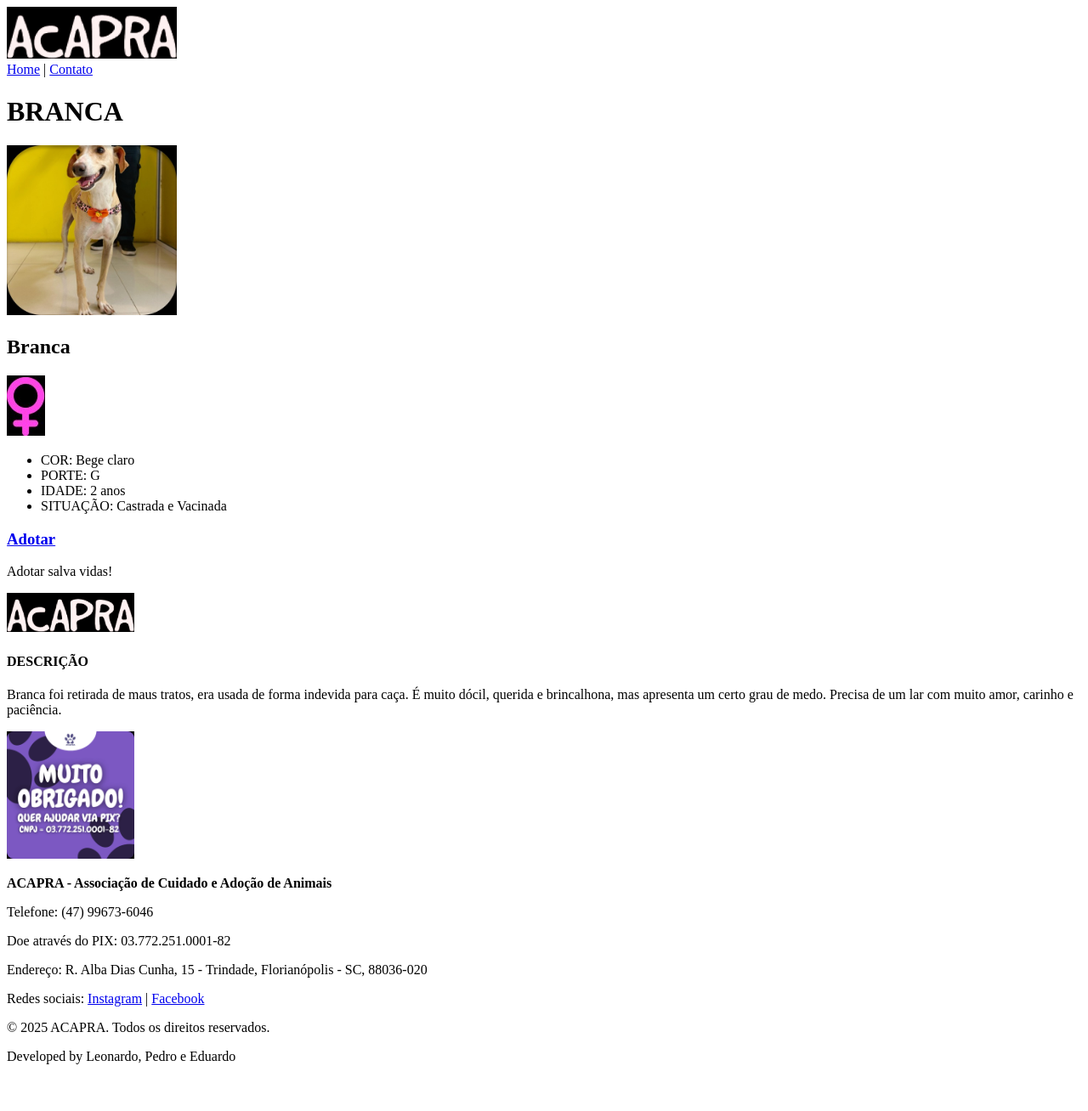
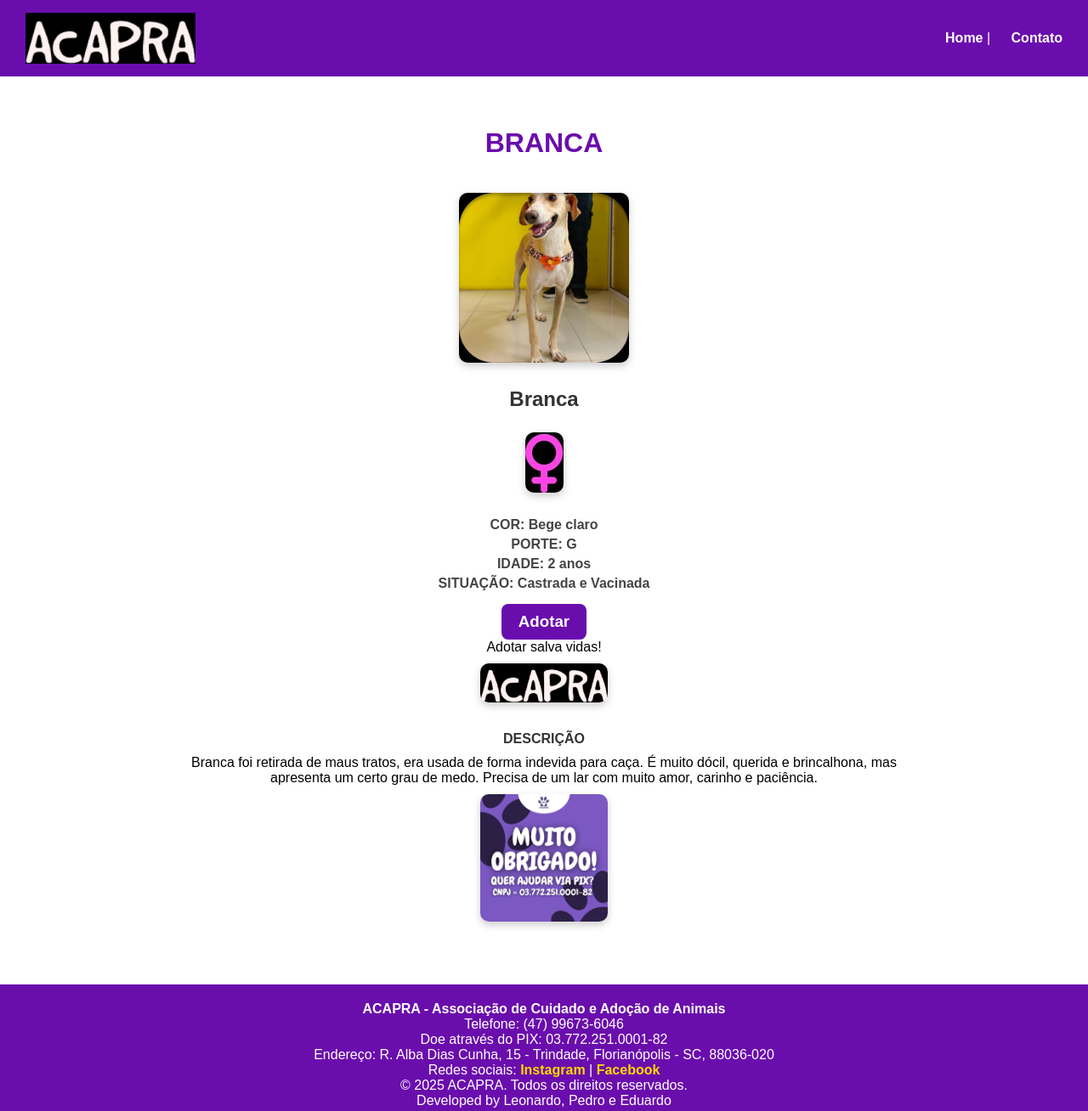
Before and after one commit to TRxcha/A2lpe, a plain HTML site: page PAGES/caes/branca.html in a window 1280 px wide. Shown: the whole page at 85% size. Before the commit the page ends 1269 px from the top, so only its background shows below. Drawn offline with Linux system fonts and the light colour scheme.

Commit message:
projeto finalizado

```diff
--- /dev/null
+++ b/CSS/caes.css
@@ -0,0 +1,109 @@
+/* Reset básico */
+* {
+  margin: 0;
+  padding: 0;
+  box-sizing: border-box;
+  font-family: Arial, sans-serif;
+}
+
+/* ------------------- */
+/* HEADER */
+header {
+  background-color: #6a0dad;
+  color: white;
+  display: flex;
+  justify-content: space-between;
+  align-items: center;
+  padding: 15px 30px;
+}
+
+header img {
+  height: 60px;
+}
+
+header nav a {
+  color: white;
+  text-decoration: none;
+  margin-left: 20px;
+  font-weight: bold;
+  transition: 0.3s;
+}
+
+header nav a:hover {
+  color: #ddd;
+}
+
+/* ------------------- */
+/* MAIN */
+main {
+  max-width: 900px;
+  margin: 40px auto;
+  padding: 20px;
+  text-align: center;
+}
+
+main h1 {
+  color: #6a0dad;
+  margin-bottom: 30px;
+}
+
+main h2 {
+  margin: 15px 0;
+  color: #333;
+}
+
+main h3 {
+  color: white;
+  background-color: #6a0dad;
+  display: inline-block;
+  padding: 10px 20px;
+  border-radius: 8px;
+  transition: 0.3s;
+}
+
+main h3:hover {
+  background-color: #520a9c;
+  cursor: pointer;
+}
+
+main h4 {
+  margin: 20px 0 10px;
+  color: #333;
+}
+
+main img {
+  border-radius: 10px;
+  box-shadow: 0px 4px 10px rgba(0,0,0,0.2);
+  margin: 10px 0;
+}
+
+main ul {
+  list-style-type: none;
+  margin: 15px 0;
+}
+
+main ul li {
+  margin: 5px 0;
+  color: #444;
+  font-weight: bold;
+}
+
+/* ------------------- */
+/* FOOTER */
+footer {
+  background-color: #6a0dad;
+  color: white;
+  text-align: center;
+  padding: 20px;
+  margin-top: 40px;
+}
+
+footer a {
+  color: #ffd700;
+  text-decoration: none;
+  font-weight: bold;
+}
+
+footer a:hover {
+  text-decoration: underline;
+}
--- a/PAGES/caes/branca.html
+++ b/PAGES/caes/branca.html
@@ -4,6 +4,7 @@
     <meta charset="UTF-8">
     <meta name="viewport" content="width=device-width, initial-scale=1.0">
     <title>Branca</title>
+    <link rel="stylesheet" href="/CSS/caes.css">
 </head>
 <body>
     <header>
```
Also changed, not shown: PAGES/caes/cleo.html (+1 -0 lines), PAGES/caes/gloria.html (+1 -0 lines), PAGES/caes/luna.html (+1 -0 lines), PAGES/caes/maia.html (+1 -0 lines), PAGES/caes/mavie.html (+1 -0 lines), PAGES/gatos/barto.html (+1 -0 lines), PAGES/gatos/difusor.html (+1 -0 lines), PAGES/gatos/luzia.html (+1 -0 lines), PAGES/gatos/mimi.html (+1 -0 lines).
